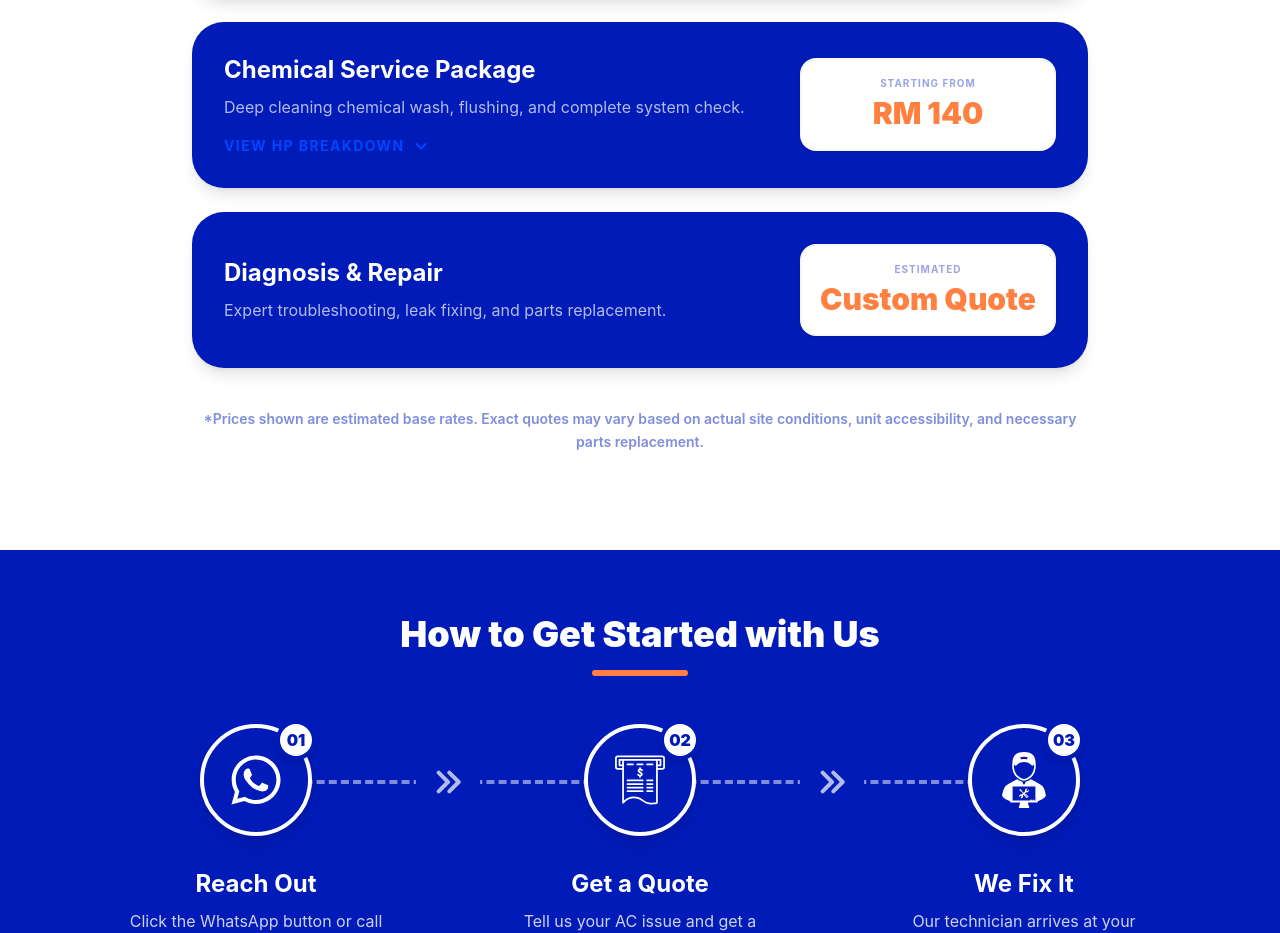
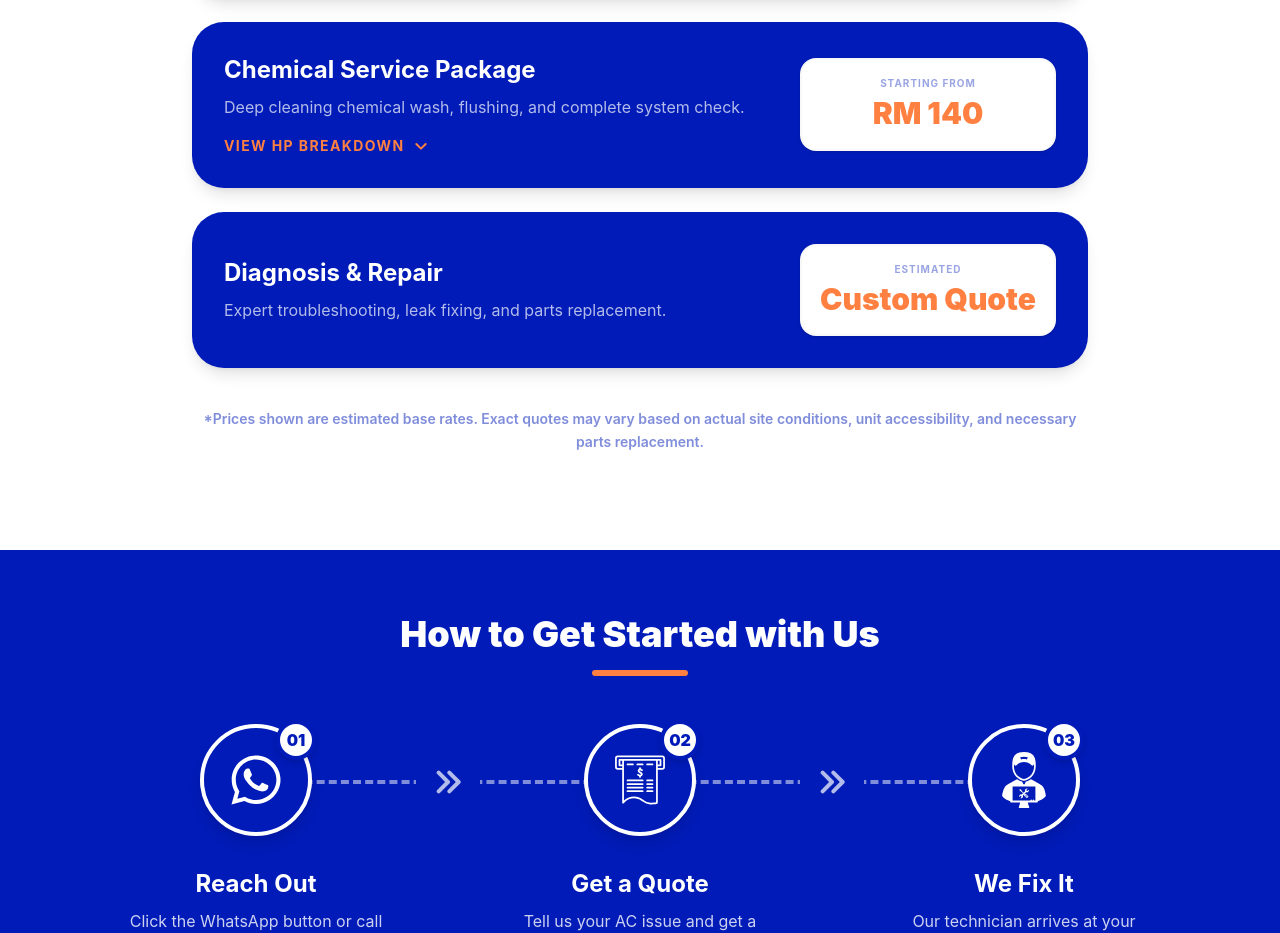
Before and after one commit to MuhdArshadd/BWR_SERVICES, a React (Vite) app: page / in a window 1280 px wide. Shown: the part 2261-3194 px from the top of the page. Built offline with nearby package versions, Linux system fonts and the light colour scheme; the HTML template or start-up script is replaced by a standard one.

Commit message:
change text colour

```diff
--- a/src/components/sections/Pricing.jsx
+++ b/src/components/sections/Pricing.jsx
@@ -68,7 +68,7 @@ const Pricing = () => {
 
                   {/* Click to expand hint */}
                   {tier.hasDetails && (
-                    <div className="mt-4 flex items-center gap-2 text-brand font-bold text-sm uppercase tracking-widest">
+                    <div className="mt-4 flex items-center gap-2 text-accent font-bold text-sm uppercase tracking-widest">
                       {expandedTier === tier.id ? 'Close Details' : 'View HP Breakdown'}
                       <svg className={`w-4 h-4 transition-transform duration-300 ${expandedTier === tier.id ? 'rotate-180' : ''}`} fill="none" viewBox="0 0 24 24" stroke="currentColor">
                         <path strokeLinecap="round" strokeLinejoin="round" strokeWidth={3} d="M19 9l-7 7-7-7" />
```
